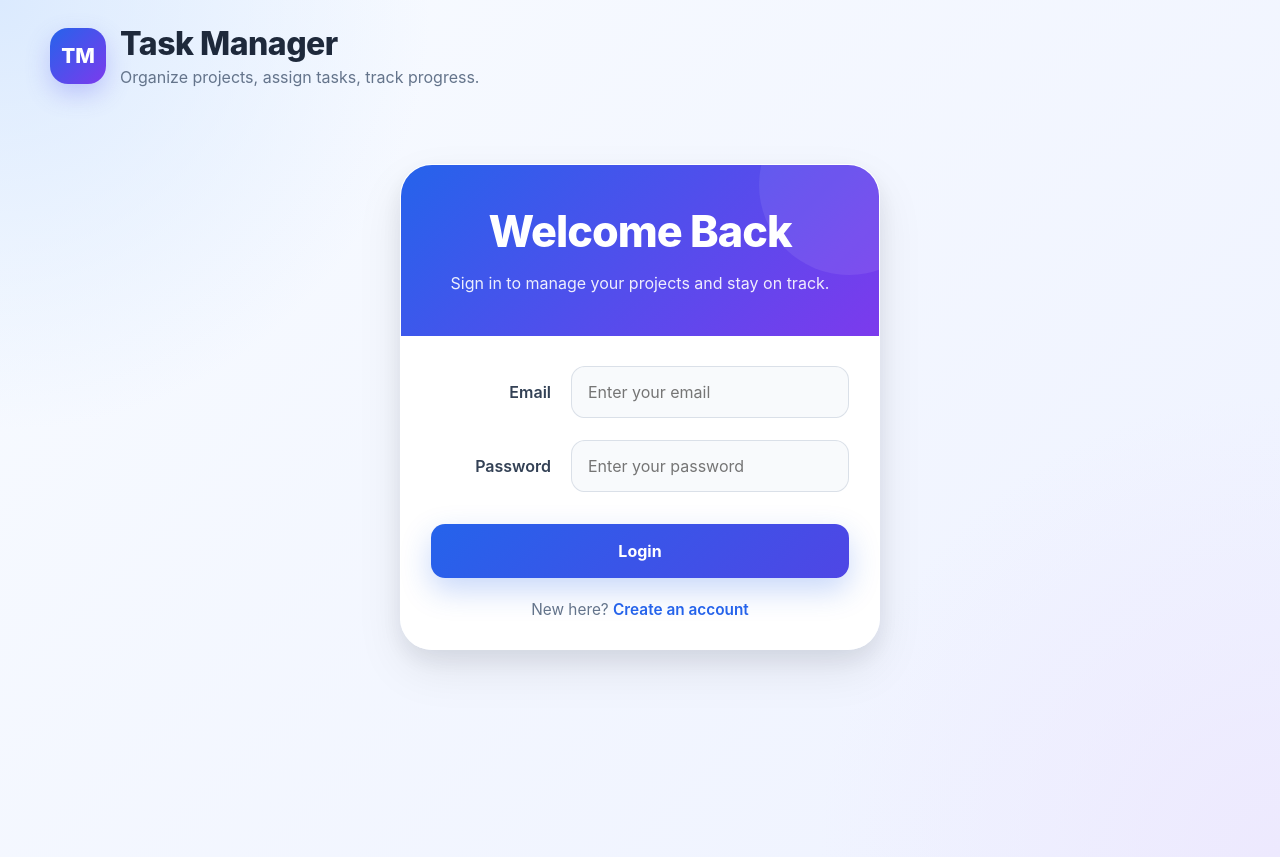
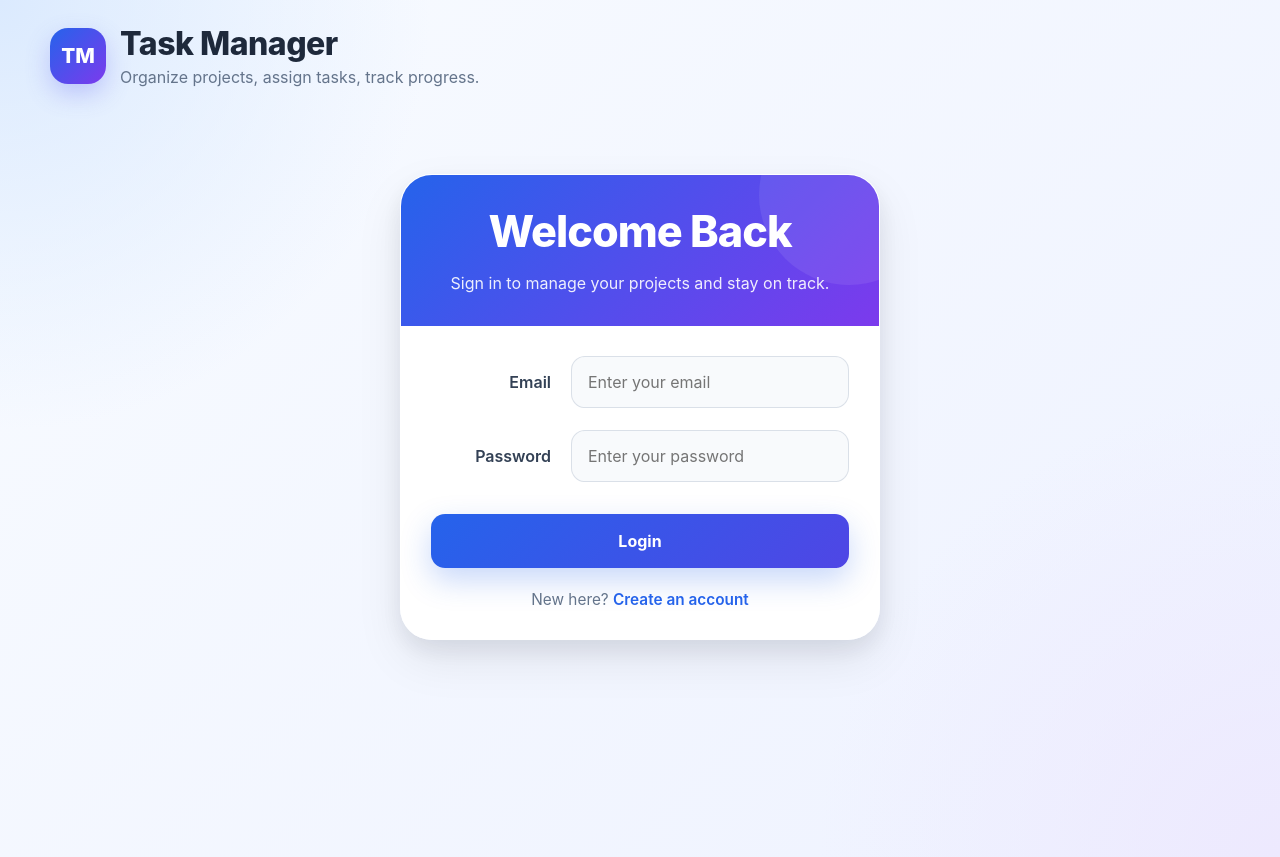
Before and after one commit to ravitejabasabathini/task_management, a React (Create React App) app in the folder frontend/: page /login in a window 1280 px wide. Built offline with nearby package versions, Linux system fonts and the light colour scheme; no server answers.

Commit message:
Updated login and signup UI2

```diff
--- a/frontend/src/App.css
+++ b/frontend/src/App.css
@@ -139,7 +139,7 @@ body {
 .auth-hero {
   position: relative;
 
-  padding: 40px 38px;
+  padding: 30px 25px;
 
   text-align: center;
   color: white;
```
